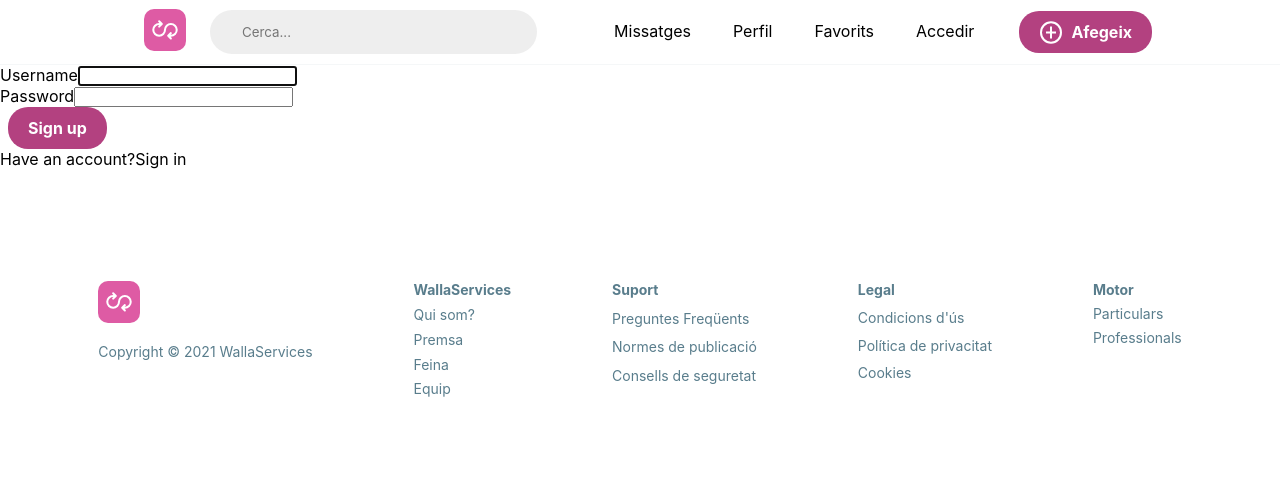
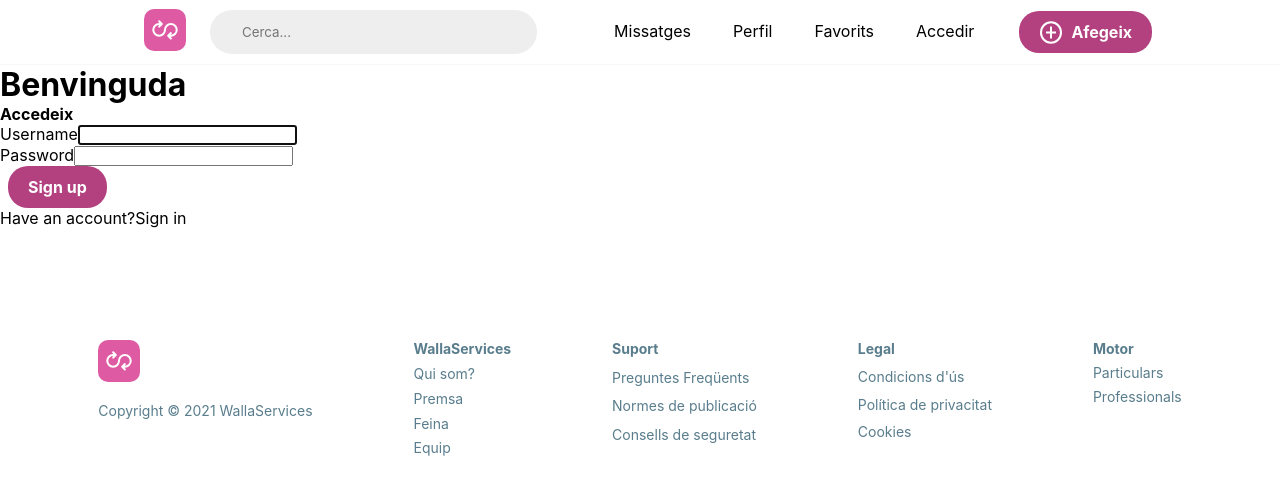
Before and after one commit to danifdezalonso/hourglass-app, a React (Create React App) app: page /add in a window 1280 px wide. Shown: the top 494 px of the page. Built offline with nearby package versions, Linux system fonts and the light colour scheme; no server answers.

Commit message:
Mateix component after login

```diff
--- a/src/pages/SignUpLogin.js
+++ b/src/pages/SignUpLogin.js
@@ -2,7 +2,6 @@ import React, { useState, useEffect } from "react";
 import fire from "../fire.js";
 import Login from "../components/Login.js";
 import Profile from "../pages/Profile.js";
-import Favs from "./Favs.js";
 
 const SignUpLogin = () => {
   const [user, setUser] = useState("");
@@ -83,6 +82,9 @@ const SignUpLogin = () => {
       {user ? (
         <Profile handleLogout={handleLogout} />
       ) : (
+        <>
+          <h1>Benvinguda</h1>
+          <h4>Accedeix</h4>
           <Login
             user={user}
             email={email}
@@ -96,6 +98,7 @@ const SignUpLogin = () => {
             emailError={emailError}
             passwordError={passwordError}
           />
+        </>
       )}
     </>
   );
```
Lines whose indentation alone changed are shown as unchanged.
